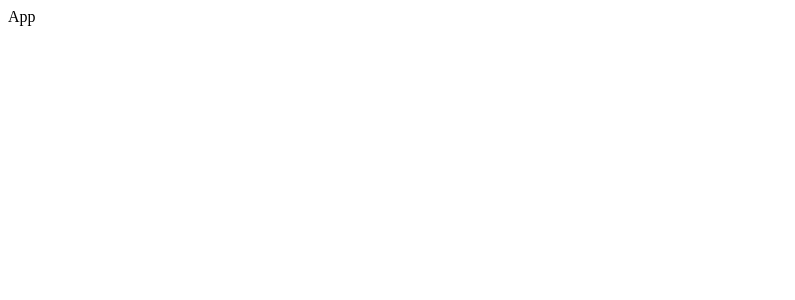
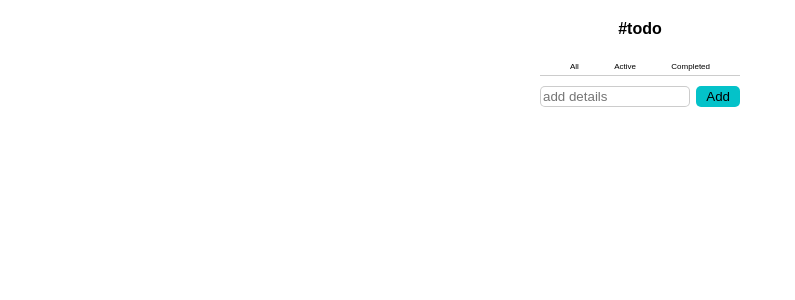
Before and after one commit to matheuspergoli/react-todo-app, a React (Vite) app: page / in a window 1280 px wide. Shown: the top 300 px of the page, without its empty margins (0-795 px from the left). Built offline with nearby package versions, Linux system fonts and the light colour scheme.

Commit message:
Criando componentes Header - Navigation - AddTodo

```diff
--- a/src/App.tsx
+++ b/src/App.tsx
@@ -1,7 +1,8 @@
 import React from 'react'
+import TodoApp from './Components/TodoApp/TodoApp'
 
 function App() {
-	return <div>App</div>
+	return <TodoApp />
 }
 
 export default App
--- /dev/null
+++ b/src/Components/AddTodo/AddTodo.tsx
@@ -0,0 +1,47 @@
+import React from 'react'
+import styled from 'styled-components'
+
+const FormContainer = styled.form`
+	display: flex;
+	align-items: center;
+	justify-content: space-between;
+
+	input:focus,
+	input:active {
+		outline: none;
+	}
+
+	input {
+		width: 150px;
+		padding: 2px;
+		border-radius: 5px;
+		border: 1px solid rgba(0, 0, 0, 0.2);
+	}
+
+	button {
+		border: none;
+		cursor: pointer;
+		padding: 3px 10px;
+		border-radius: 5px;
+		background-color: #04c2c9;
+	}
+`
+
+function AddTodo() {
+	const [value, setValue] = React.useState('')
+	console.log(value)
+
+	return (
+		<FormContainer onSubmit={(e) => e.preventDefault()}>
+			<input
+				type='text'
+				placeholder='add details'
+				value={value}
+				onChange={({ target }) => setValue(target.value)}
+			/>
+			<button type='button'>Add</button>
+		</FormContainer>
+	)
+}
+
+export default AddTodo
--- /dev/null
+++ b/src/Components/Header/Header.tsx
@@ -0,0 +1,22 @@
+import React from 'react'
+import styled from 'styled-components'
+
+const HeaderContainer = styled.header`
+	margin-top: 20px;
+	margin-bottom: 20px;
+
+	h1 {
+		font-size: 1rem;
+		text-align: center;
+	}
+`
+
+function Header() {
+	return (
+		<HeaderContainer>
+			<h1>#todo</h1>
+		</HeaderContainer>
+	)
+}
+
+export default Header
--- /dev/null
+++ b/src/Components/Navigation/Navigation.tsx
@@ -0,0 +1,39 @@
+import React from 'react'
+import styled from 'styled-components'
+
+const NavigationContainer = styled.nav`
+	padding: 0 20px;
+	margin-bottom: 10px;
+	border-bottom: 1px solid rgba(0, 0, 0, 0.2);
+`
+
+const ItemsContainer = styled.ul`
+	display: flex;
+	justify-content: space-between;
+	align-items: center;
+
+	li {
+		cursor: pointer;
+		padding: 4px 10px;
+		font-size: 0.5rem;
+
+		&.active {
+			border-radius: 5px;
+			background-color: #04c2c9;
+		}
+	}
+`
+
+function Navigation() {
+	return (
+		<NavigationContainer>
+			<ItemsContainer>
+				<li>All</li>
+				<li>Active</li>
+				<li>Completed</li>
+			</ItemsContainer>
+		</NavigationContainer>
+	)
+}
+
+export default Navigation
--- /dev/null
+++ b/src/Components/TodoApp/TodoApp.tsx
@@ -0,0 +1,22 @@
+import React from 'react'
+import styled from 'styled-components'
+import AddTodo from '../AddTodo/AddTodo'
+import Header from '../Header/Header'
+import Navigation from '../Navigation/Navigation'
+
+const MainContainer = styled.main`
+	margin: 0 auto;
+	max-width: 200px;
+`
+
+function TodoApp() {
+	return (
+		<MainContainer>
+			<Header />
+			<Navigation />
+			<AddTodo />
+		</MainContainer>
+	)
+}
+
+export default TodoApp
--- /dev/null
+++ b/src/Styles/GlobalStyle.tsx
@@ -0,0 +1,16 @@
+import { createGlobalStyle } from 'styled-components'
+
+const GlobalStyle = createGlobalStyle`
+  *, *::after, *::before {
+    margin: 0px;
+    padding: 0px;
+    list-style: none;
+    box-sizing: border-box;
+  }
+
+  html {
+    font-family: sans-serif;
+  }
+`
+
+export default GlobalStyle
--- a/src/main.tsx
+++ b/src/main.tsx
@@ -1,9 +1,11 @@
 import React from 'react'
 import ReactDOM from 'react-dom/client'
 import App from './App'
+import GlobalStyle from './Styles/GlobalStyle'
 
 ReactDOM.createRoot(document.getElementById('root') as HTMLElement).render(
 	<React.StrictMode>
+		<GlobalStyle />
 		<App />
 	</React.StrictMode>
 )
```
Also changed, not shown: .eslintrc.json, 1 other file (tests, documents, lock files or other folders).
